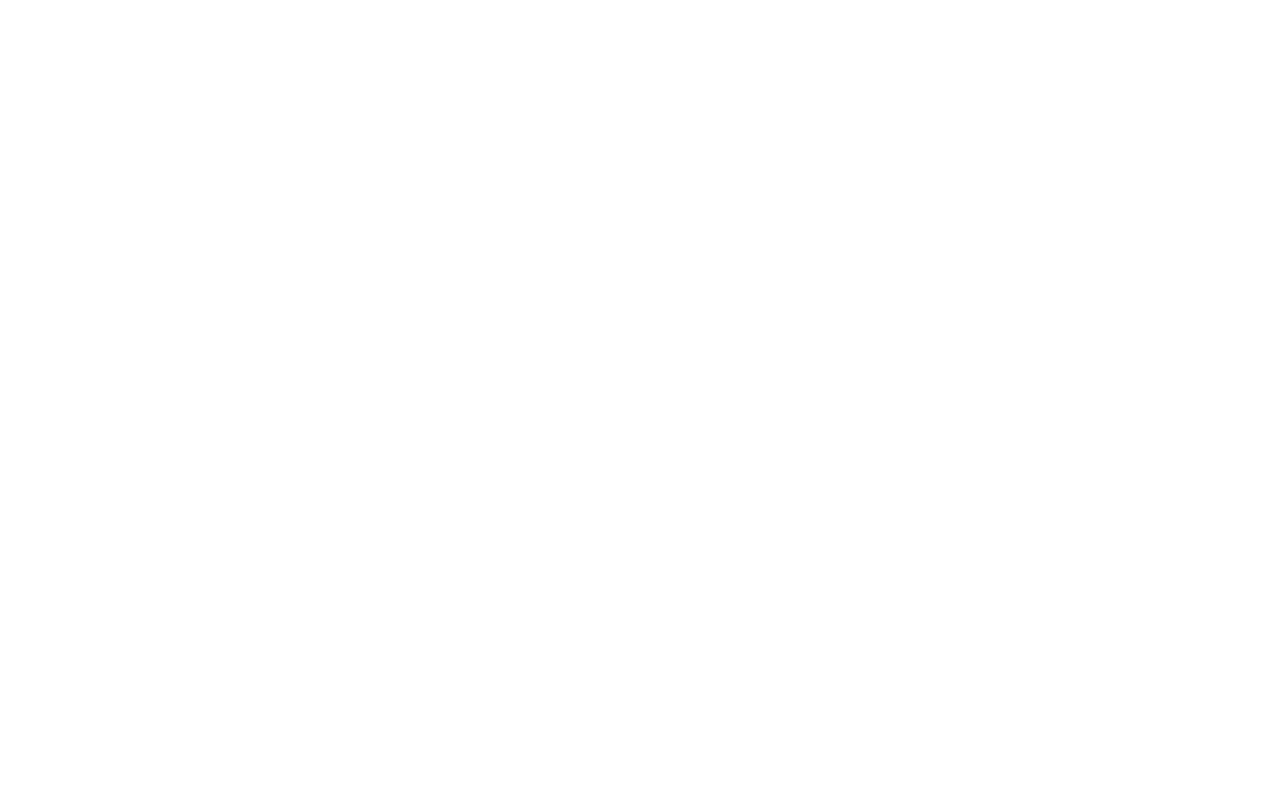
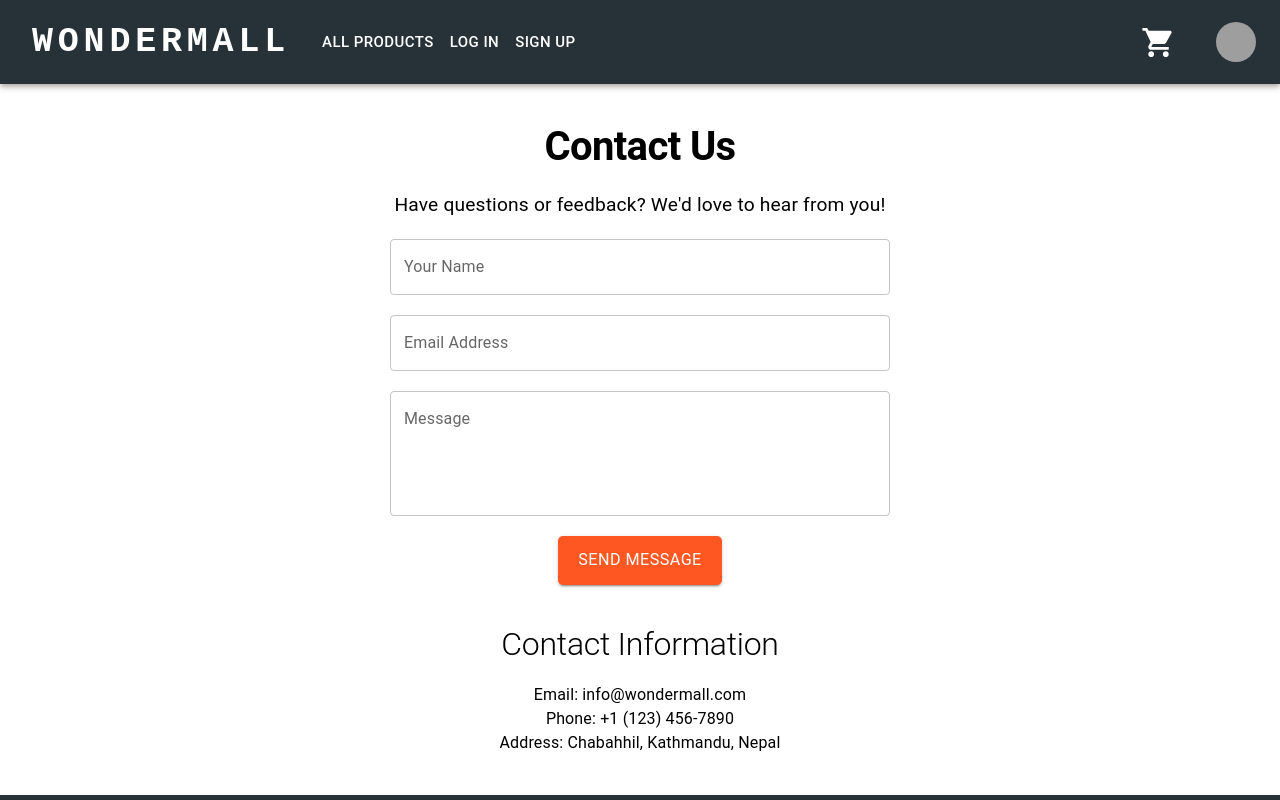
Before and after one commit to dhiant/learn-redux, a React (Create React App) app: page /contact-us in a window 1280 px wide. Before the commit this address had no page. Shown: the top 800 px of the page. Built offline with nearby package versions, Linux system fonts and the light colour scheme; grey boxes are pictures that could not be loaded.

Commit message:
feat: complete UI of contact us page

```diff
--- a/src/App.js
+++ b/src/App.js
@@ -7,6 +7,7 @@
 import Cart from "./pages/Cart";
 import { ThemeProvider, createTheme } from "@mui/material";
 import AboutUsPage from "./pages/AboutUSPage";
+import ContactUsPage from "./pages/ContactUsPage";
 
 function App() {
 	// create a theme
@@ -22,6 +23,7 @@
 					<Route path="/checkout" element={<CheckOut />} />
 					<Route path="cart" element={<Cart />} />
 					<Route path="about-us" element={<AboutUsPage />} />
+					<Route path="contact-us" element={<ContactUsPage />} />
 				</Route>
 			</Routes>
 		</ThemeProvider>
--- /dev/null
+++ b/src/pages/ContactUsPage.jsx
@@ -0,0 +1,116 @@
+import React from "react";
+import { Container, Grid, Typography, TextField, Button } from "@mui/material";
+
+const contactUsStyle = {
+	padding: "40px 0",
+};
+
+const contactUsContentStyle = {
+	display: "flex",
+	flexDirection: "column",
+	alignItems: "center",
+	textAlign: "center",
+};
+
+const headingStyle = {
+	fontSize: "2.5rem",
+	fontWeight: "bold",
+	marginBottom: "20px",
+};
+
+const paragraphStyle = {
+	fontSize: "1.2rem",
+	marginBottom: "20px",
+};
+
+const formStyle = {
+	width: "100%",
+	maxWidth: "500px",
+	display: "flex",
+	flexDirection: "column",
+	alignItems: "center",
+};
+
+const inputStyle = {
+	marginBottom: "20px",
+};
+
+const submitButtonStyle = {
+	padding: "10px 20px",
+	fontSize: "1.01rem",
+	fontWeight: "400",
+	backgroundColor: "#ff5722",
+	color: "white",
+	border: "none",
+	borderRadius: "5px",
+	cursor: "pointer",
+	transition: "background-color 0.3s ease",
+};
+
+const contactInfoStyle = {
+	marginTop: "40px",
+	textAlign: "center",
+};
+
+const ContactUsPage = () => {
+	return (
+		<section style={contactUsStyle}>
+			<Container maxWidth="lg">
+				<Grid container spacing={3}>
+					<Grid item xs={12}>
+						<div style={contactUsContentStyle}>
+							<Typography variant="h1" style={headingStyle}>
+								Contact Us
+							</Typography>
+							<Typography variant="body1" style={paragraphStyle}>
+								Have questions or feedback? We'd love to hear from you!
+							</Typography>
+							<div style={formStyle}>
+								<TextField
+									label="Your Name"
+									variant="outlined"
+									fullWidth
+									style={inputStyle}
+								/>
+								<TextField
+									label="Email Address"
+									variant="outlined"
+									fullWidth
+									style={inputStyle}
+								/>
+								<TextField
+									label="Message"
+									variant="outlined"
+									fullWidth
+									multiline
+									rows={4}
+									style={inputStyle}
+								/>
+								<Button variant="contained" style={submitButtonStyle}>
+									Send Message
+								</Button>
+							</div>
+						</div>
+						<div style={contactInfoStyle}>
+							<Typography
+								variant="h2"
+								style={{ marginBottom: "20px", fontSize: "2rem" }}
+							>
+								Contact Information
+							</Typography>
+							<Typography variant="body1">
+								Email: info@wondermall.com
+							</Typography>
+							<Typography variant="body1">Phone: +1 (123) 456-7890</Typography>
+							<Typography variant="body1">
+								Address: Chabahhil, Kathmandu, Nepal
+							</Typography>
+						</div>
+					</Grid>
+				</Grid>
+			</Container>
+		</section>
+	);
+};
+
+export default ContactUsPage;
```
